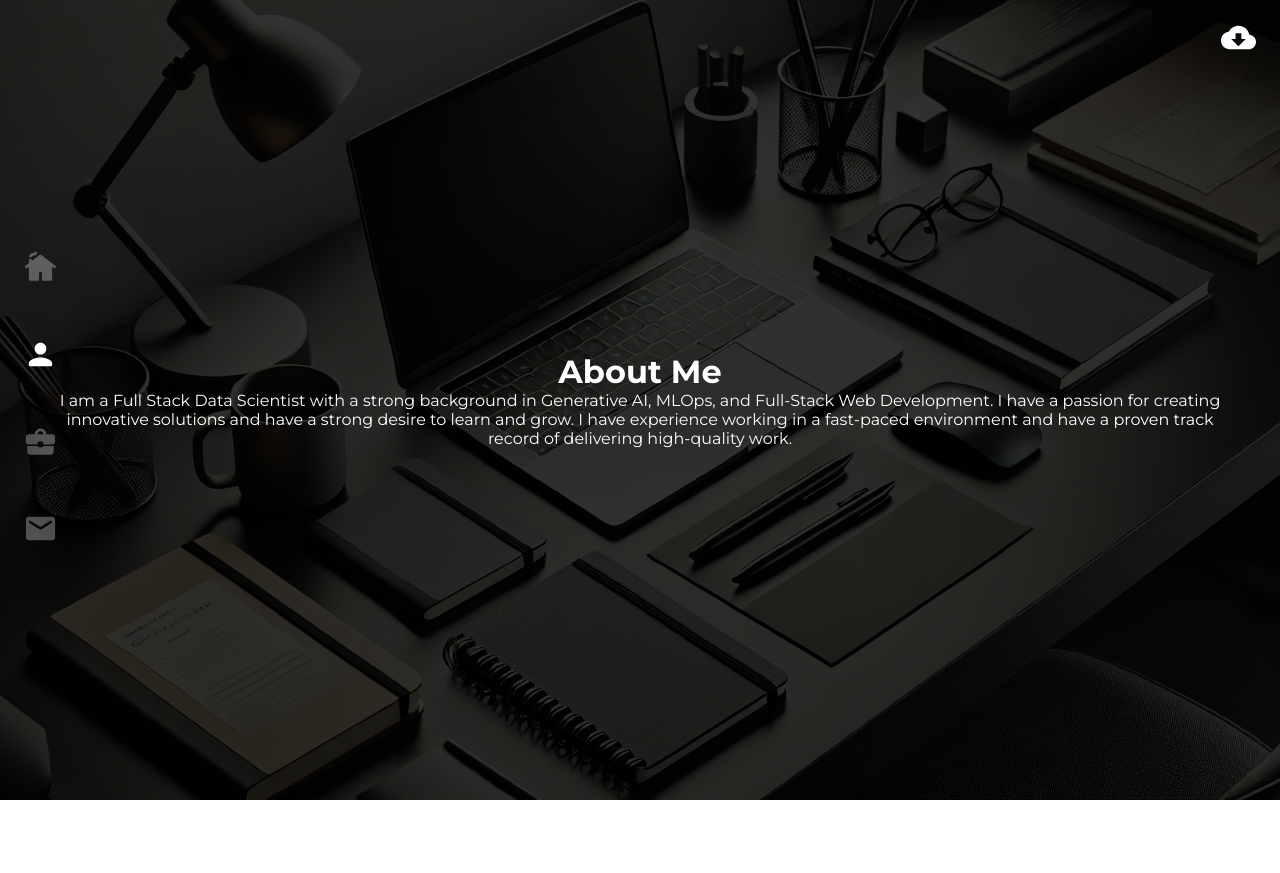
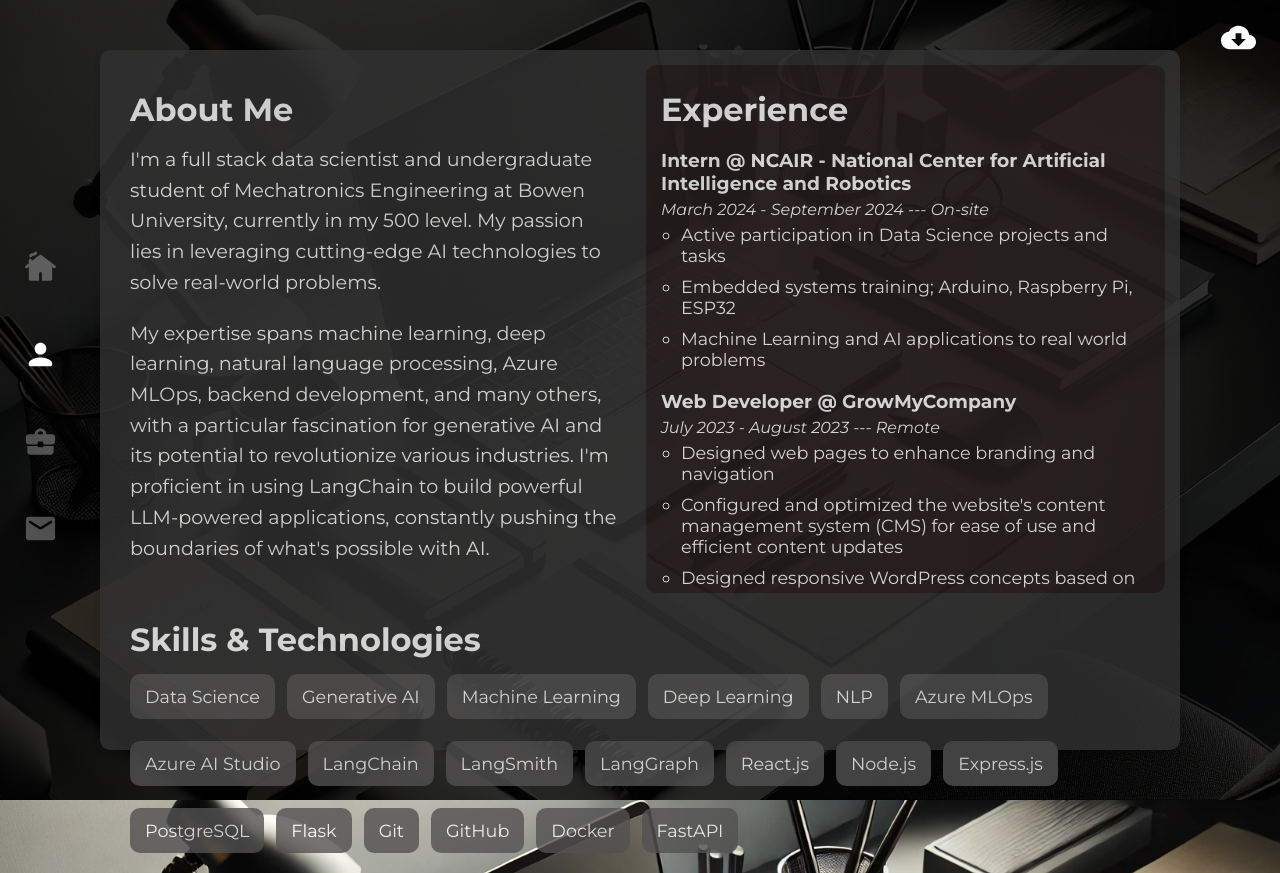
Before and after one commit to DejusDevspace/react-portfolio-website, a React (Vite) app: page / in a window 1280 px wide. Both pictures are taken after a click on the item 40 px from the left and 356 px from the top of the page. Before the commit the page ends 800 px from the top, so only its background shows below. Built offline with nearby package versions, Linux system fonts and the light colour scheme.

Commit message:
added about page content

```diff
--- a/public/main.css
+++ b/public/main.css
@@ -96,6 +96,139 @@
 }
 
 /* --------------- Styles for the About page render --------------- */
+.about-section {
+  flex-grow: 1;
+  padding: 50px;
+  display: flex;
+  justify-content: center;
+  align-items: center;
+}
+
+.content-wrapper {
+  background-color: #333;
+  padding: 15px;
+  border-radius: 10px;
+  box-shadow: 0px 4px 8px rgba(0, 0, 0, 0.1);
+  max-width: 1300px;
+  height: 700px;
+  width: 100%;
+  text-align: left;
+  color: white;
+  display: grid;
+  grid-template-columns: 1fr 1fr;
+  gap: 12px;
+  opacity: 0.8;
+}
+
+.about-section h1 {
+  font-size: 2.5rem;
+  margin-bottom: 20px;
+}
+
+.about-section p {
+  font-size: 1.2rem;
+  line-height: 1.6;
+  margin-bottom: 20px;
+}
+
+.about-section h2 {
+  font-size: 2rem;
+  margin-top: 30px;
+}
+
+.about-section ul {
+  list-style: disc;
+  padding-left: 20px;
+}
+
+.about-section ul li {
+  margin-bottom: 10px;
+  font-size: 1.1rem;
+}
+
+.content {
+  border-radius: 10px;
+  padding: 10px 15px;
+}
+
+.content h2 {
+  margin: 15px 0px;
+  animation: fadeInDown 1.5s;
+}
+
+.summary {
+  animation: fadeInRight 1.5s;
+}
+
+.content-span {
+  grid-column: 1 / span 2;
+  animation: fadeInUp 1.5s;
+}
+
+.skills {
+  margin: 0;
+  margin-block-start: 0;
+  padding-top: 0;
+}
+
+.skills ul {
+  display: flex;
+  flex-direction: row;
+  flex-wrap: wrap;
+  list-style: none;
+  gap: 12px;
+  padding: 0;
+  margin-top: 5px;
+}
+
+.skills ul li {
+  max-width: fit-content;
+  background-color: rgb(83, 82, 82);
+  border-radius: 10px;
+  justify-content: center;
+  align-items: center;
+  padding: 12px 15px;
+  transition: transform 0.3s;
+  animation: fadeIn 3s ease-in;
+}
+
+.skills ul li:hover {
+  transform: scale(1.07);
+}
+
+.experience-box {
+  background-color: #1f0b0b71;
+  border-radius: 10px;
+  overflow-y: scroll;
+  scrollbar-width: none;
+  scroll-behavior: smooth;
+  padding: 10px 15px;
+}
+
+.experience-box::-webkit-scrollbar {
+  display: none;
+}
+
+.experience-item {
+  margin: 20px 0px;
+  animation: fadeInLeft 1.5s;
+}
+
+.experience-item h2 {
+  margin: 0px;
+}
+.experience-item h3 {
+  margin: 5px auto;
+}
+
+.experience-item ul {
+  margin: 5px auto;
+  list-style: circle;
+}
+
+.experience-item p {
+  font-size: 1rem;
+}
 
 /* --------------- Styles for the Projects page render --------------- */
 
--- a/src/components/About.jsx
+++ b/src/components/About.jsx
@@ -1,16 +1,52 @@
 import React from "react";
+import ListItem from "./ListItem";
+import ExperienceItem from "./ExperienceItem";
+import skills from "./skills";
+import experience from "./experience";
 
 function About() {
   return (
-    <div className="about">
-      <h1>About Me</h1>
-      <p>
-        I am a Full Stack Data Scientist with a strong background in Generative
-        AI, MLOps, and Full-Stack Web Development. I have a passion for creating
-        innovative solutions and have a strong desire to learn and grow. I have
-        experience working in a fast-paced environment and have a proven track
-        record of delivering high-quality work.
-      </p>
+    <div className="about-section">
+      <div className="content-wrapper">
+        <div className="content summary">
+          <h2>About Me</h2>
+          <p>
+            I'm a full stack data scientist and undergraduate student of
+            Mechatronics Engineering at Bowen University, currently in my 500
+            level. My passion lies in leveraging cutting-edge AI technologies to
+            solve real-world problems.
+          </p>
+          <p>
+            My expertise spans machine learning, deep learning, natural language
+            processing, Azure MLOps, backend development, and many others, with
+            a particular fascination for generative AI and its potential to
+            revolutionize various industries. I'm proficient in using LangChain
+            to build powerful LLM-powered applications, constantly pushing the
+            boundaries of what's possible with AI.
+          </p>
+        </div>
+        <div className="content experience-box">
+          <h2>Experience</h2>
+          {experience.map((exp, index) => {
+            return (
+              <ExperienceItem
+                key={index}
+                title={exp.title}
+                duration={exp.duration}
+                tasks={exp.tasks}
+              />
+            );
+          })}
+        </div>
+        <div className="content skills content-span">
+          <h2>Skills & Technologies</h2>
+          <ul>
+            {skills.map((skill, index) => {
+              return <ListItem key={index} content={skill} />;
+            })}
+          </ul>
+        </div>
+      </div>
     </div>
   );
 }
--- a/src/components/App.jsx
+++ b/src/components/App.jsx
@@ -23,12 +23,10 @@
   }
 
   return (
-    <div className="h-screen w-screen flex flex-col items-center justify-center bg-cover bg-center text-white font-montserrat">
+    <div>
       <Header />
       <SideBar onPageChange={setCurrentPage} />
-      <div className="overlay bg-black/80 p-12 flex flex-col items-center justify-center h-screen w-screen">
-        {renderPage()}
-      </div>
+      <div className="overlay">{renderPage()}</div>
     </div>
   );
 }
--- /dev/null
+++ b/src/components/ExperienceItem.jsx
@@ -0,0 +1,19 @@
+import React from "react";
+import ListItem from "./ListItem";
+
+function ExperienceItem(props) {
+  const tasks = props.tasks;
+  return (
+    <div className="experience-item">
+      <h3>{props.title}</h3>
+      <em>{props.duration}</em>
+      <ul>
+        {tasks.map((task, index) => {
+          return <ListItem key={index} content={task} />;
+        })}
+      </ul>
+    </div>
+  );
+}
+
+export default ExperienceItem;
--- /dev/null
+++ b/src/components/ListItem.jsx
@@ -0,0 +1,7 @@
+import React from "react";
+
+function ListItem(props) {
+  return <li>{props.content}</li>;
+}
+
+export default ListItem;
--- /dev/null
+++ b/src/components/experience.js
@@ -0,0 +1,47 @@
+const experience = [
+  {
+    id: 0,
+    title:
+      "Intern @ NCAIR - National Center for Artificial Intelligence and Robotics",
+    duration: "March 2024 - September 2024 --- On-site",
+    tasks: [
+      "Active participation in Data Science projects and tasks",
+      "Embedded systems training; Arduino, Raspberry Pi, ESP32",
+      "Machine Learning and AI applications to real world problems",
+    ],
+  },
+  {
+    id: 1,
+    title: "Web Developer @ GrowMyCompany",
+    duration: "July 2023 - August 2023 --- Remote",
+    tasks: [
+      "Designed web pages to enhance branding and navigation",
+      "Configured and optimized the website's content management system (CMS) for ease of use and efficient content updates",
+      "Designed responsive WordPress concepts based on strategy.",
+      "Integrated essential WordPress plugins to enhance website functionality.",
+    ],
+  },
+  {
+    id: 2,
+    title: "Intern @ NASRDA - National Space Research and Development Agency",
+    duration: "June 2023 - September 2023 --- On-site",
+    tasks: [
+      "Introduced to mechanical systems and major components",
+      "Gained experience with electronics (circuits and components)",
+      "Involved in embedded systems mini projects",
+    ],
+  },
+  {
+    id: 3,
+    title: "Data Entry Specialist @ VirtualousPRO",
+    duration: "March 2023 - March 2023 --- Remote",
+    tasks: [
+      "Managed and organized large volumes of data efficiently.",
+      "Conducted thorough reviews of data entries to identify and correct errors",
+      "Communicated with the client regularly to understand data requirements and ensure task alignment with project goals",
+      "Prioritized tasks to meet tight deadlines without compromising on data quality.",
+    ],
+  },
+];
+
+export default experience;
--- /dev/null
+++ b/src/components/skills.js
@@ -0,0 +1,23 @@
+const skills = [
+  "Data Science",
+  "Generative AI",
+  "Machine Learning",
+  "Deep Learning",
+  "NLP",
+  "Azure MLOps",
+  "Azure AI Studio",
+  "LangChain",
+  "LangSmith",
+  "LangGraph",
+  "React.js",
+  "Node.js",
+  "Express.js",
+  "PostgreSQL",
+  "Flask",
+  "Git",
+  "GitHub",
+  "Docker",
+  "FastAPI",
+];
+
+export default skills;
```
